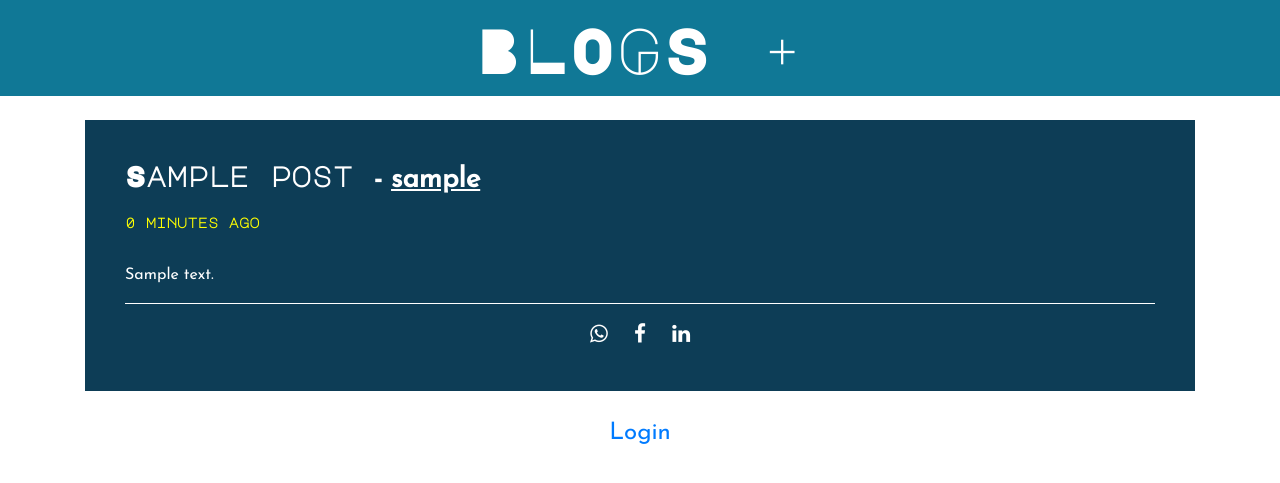
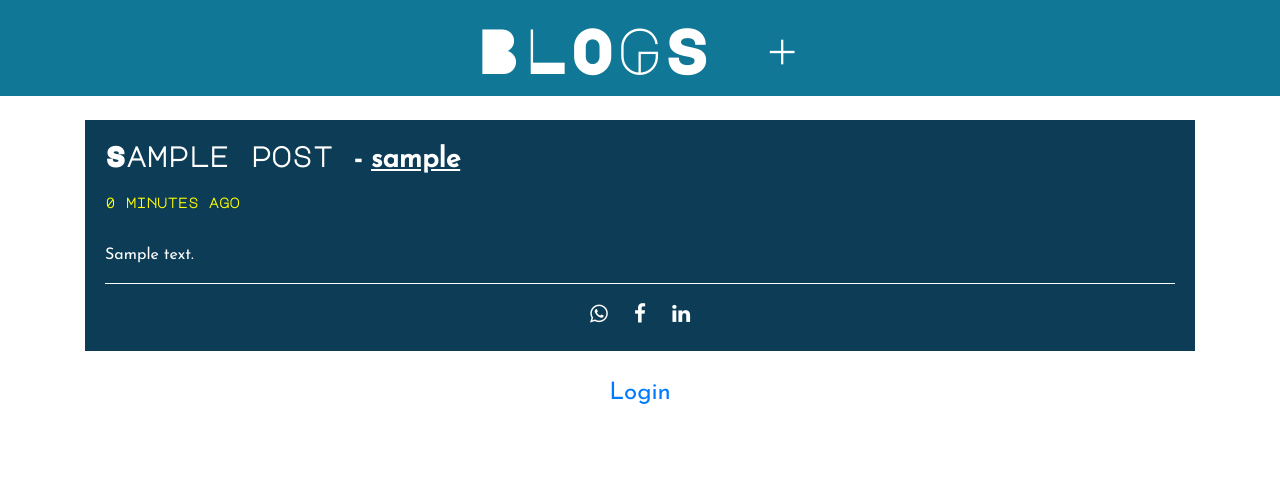
Before and after one commit to vishwakarmad1999/my-blog, a Django app: page /blog/1/ in a window 1280 px wide. Shown: the top 483 px of the page. Run offline with Django 3.2, Linux system fonts and the light colour scheme; tables that the repository leaves empty hold one stand-in row (values such as "Sample post"); some libraries are stand-ins or nearby versions.

Commit message:
Changed the padding of the blog content

```diff
--- a/blog/static/css/style.css
+++ b/blog/static/css/style.css
@@ -18,7 +18,7 @@ div h3 {
 
 .post {
 	background: #0d3d56;
-	padding: 40px;
+	padding: 20px;
 }
 
 .post-text {
```
